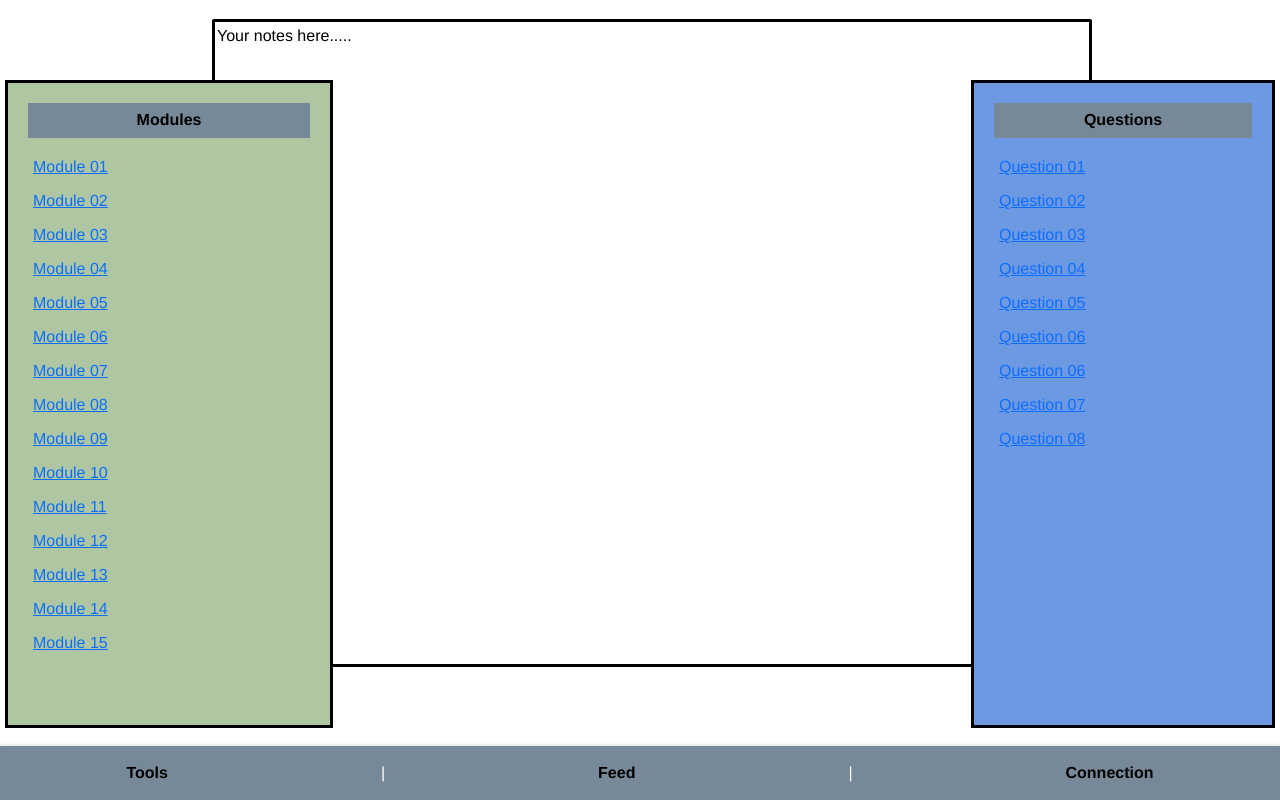
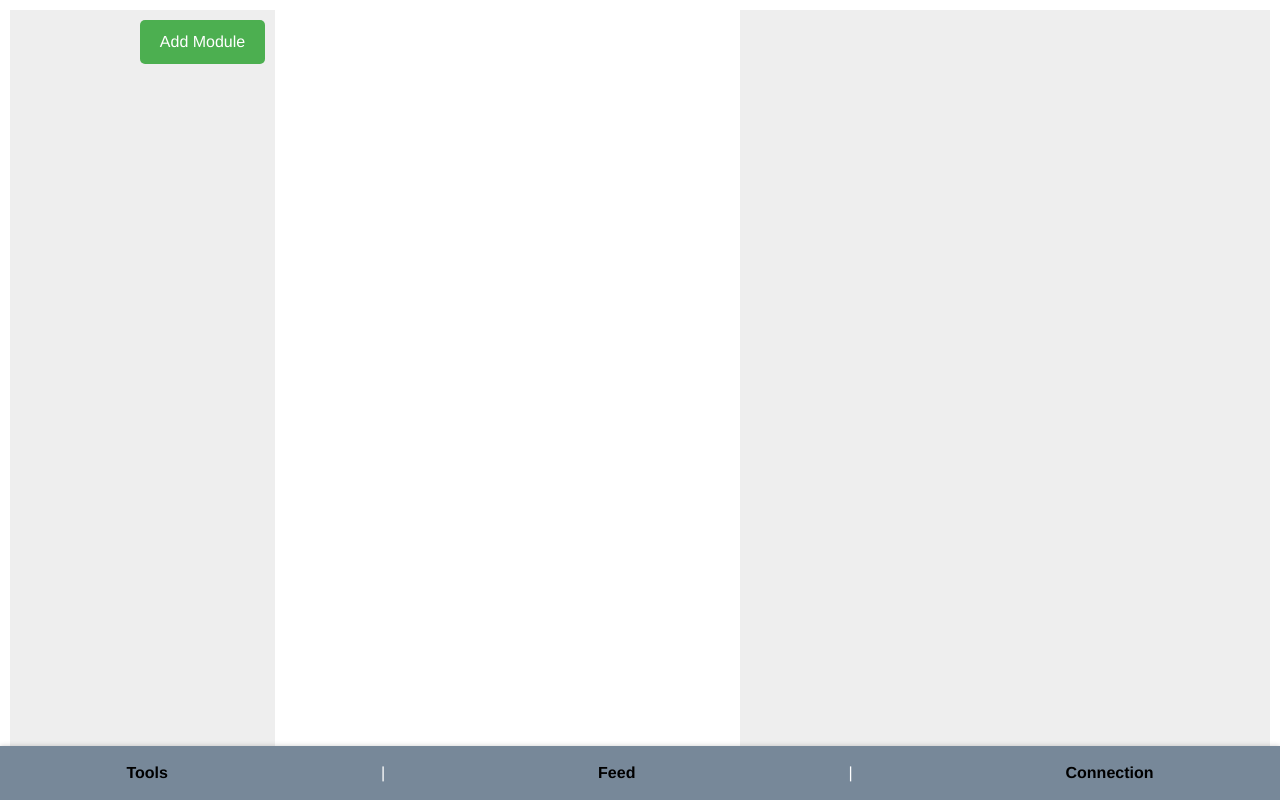
Before and after one commit to bhathiknk/socialmedia-webapp, a Vue app: page /ShortNote in a window 1280 px wide. Built offline with nearby package versions, Linux system fonts and the light colour scheme; what @ckeditor/ckeditor5-vue would draw is missing.

Commit message:
module add functionncreated

```diff
--- a/package.json
+++ b/package.json
@@ -18,6 +18,7 @@
     "flowbite": "^1.8.1",
     "font-awesome": "^4.7.0",
     "fullcalendar": "^6.1.9",
+    "jquery": "^3.7.1",
     "mitt": "^3.0.1",
     "sweetalert": "^2.1.2",
     "sweetalert2": "^11.9.0",
--- a/src/components/ShortNote.vue
+++ /dev/null
@@ -1,122 +0,0 @@
-<template>
-  <html data-theme='cupcake'>
-
-  <!--    middle textarea-->
-  <textarea class="textarea textarea-accent" placeholder="Bio">Your notes here.....</textarea>
-
-  <ul class="menu bg-base-200 w-56 rounded-box module-box">
-    <div class="menu-title-div">
-      <li class="menu-title">Modules</li>
-    </div>
-    <li><a class="modules">Module 01</a></li>
-    <li><a class="modules">Module 02</a></li>
-    <li><a class="modules">Module 03</a></li>
-    <li><a class="modules">Module 04</a></li>
-    <li><a class="modules">Module 05</a></li>
-    <li><a class="modules">Module 06</a></li>
-    <li><a class="modules">Module 07</a></li>
-    <li><a class="modules">Module 08</a></li>
-    <li><a class="modules">Module 09</a></li>
-    <li><a class="modules">Module 10</a></li>
-    <li><a class="modules">Module 11</a></li>
-    <li><a class="modules">Module 12</a></li>
-    <li><a class="modules">Module 13</a></li>
-    <li><a class="modules">Module 14</a></li>
-    <li><a class="modules">Module 15</a></li>
-  </ul>
-
-  <ul class="menu bg-base-200 w-56 rounded-box questions-box">
-    <div class="menu-title-div">
-      <li class="menu-title">Questions</li>
-    </div>
-    <li><a class="modules">Question 01</a></li>
-    <li><a class="modules">Question 02</a></li>
-    <li><a class="modules">Question 03</a></li>
-    <li><a class="modules">Question 04</a></li>
-    <li><a class="modules">Question 05</a></li>
-    <li><a class="modules">Question 06</a></li>
-    <li><a class="modules">Question 06</a></li>
-    <li><a class="modules">Question 07</a></li>
-    <li><a class="modules">Question 08</a></li>
-
-
-  </ul>
-
-  </html>
-</template>
-
-<script setup>
-
-
-</script>
-
-<style lang="scss" scoped>
-
-//screen resolution set
-@media (max-width: 680px) {
-
-
-}
-
-.textarea-accent {
-  height: 40.5rem;
-  width: 55rem;
-  margin-top: 1.2rem;
-  margin-left: 24px;
-  border: solid black;
-  border-radius: 2px;
-  overflow: auto;
-
-}
-li{
-  padding: 5px;
-  list-style: none;
-  font-size: 16px;
-}
-
-.module-box{
-  height: 40.5rem;
-  width: 20.5rem;
-  position: fixed;
-  bottom: 56.2px;
-  left: 5px;
-  display: block;
-  gap: 5px;
-  text-align: left;
-  background-color: #afc6a3;
-  color: whitesmoke;
-  padding: 20px;
-  border: 3px solid black;
-  overflow: auto;
-
-}
-
-.menu-title-div{
-  display: block;
-  height: 35px;
-  width: 100%;
-  color: black;
-  background-color: #778899;
-  text-align: center;
-  margin-bottom: 12px;
-  font-weight: bold;
-  overflow: auto;
-}
-
-.questions-box{
-  height: 40.5rem;
-  width: 19rem;
-  background-color: #6d99e3;
-  text-align: left;
-  position: fixed;
-  right: 5px;
-  bottom: 3.5rem;
-  border: 3px solid black;
-  padding: 20px;
-  overflow: auto;
-
-
-}
-
-
-</style>
--- /dev/null
+++ b/src/components/ShortNote/AddShortNote.vue
@@ -0,0 +1,110 @@
+<template>
+  <div>
+    <h1>Add Module</h1>
+    <div>
+      <form @submit.prevent="saveModule" class="entry-form">
+
+        <label for="entryMood">Module Name:</label>
+        <input type="text" v-model="moduleName" id="entryMood" />
+
+
+        <button type="submit" class="form-button">{{ editing ? "Save Journal" : "Save Module Name" }}</button>
+      </form>
+    </div>
+  </div>
+</template>
+
+<script>
+import axios from 'axios';
+import Swal from "sweetalert2";
+
+export default {
+  data() {
+    return {
+        moduleName: "",
+
+    };
+  },
+  methods: {
+
+    async saveModule() {
+      try {
+        const token = localStorage.getItem('token');
+        //console.log('Token:', token);
+        if (!token) {
+          console.error('Token not found');
+          return;
+        }
+
+        const response = await axios.post(
+            'http://localhost:8080/create-module',
+            { moduleName: this.moduleName },
+            {
+              headers: {
+                Authorization: token, // Use the retrieved token directly
+                'Content-Type': 'application/json',
+              },
+            }
+        );
+
+        console.log(response.data);
+        this.showSuccessMessage(); // Call function to show success message
+      } catch (error) {
+        console.error('Error saving question:', error.response ? error.response.data : error);
+        alert('Failed to save question. Please try again.');
+      }
+    },
+
+    showSuccessMessage() {
+      // Show success message using SweetAlert
+      Swal.fire({
+        icon: 'success',
+        title: 'Success!',
+        text: 'Journal saved successfully',
+      });
+    },
+
+  },
+  mounted() {
+  },
+};
+</script>
+
+<style scoped>
+body {
+  overflow-y: auto; /* Enable vertical scrolling for the entire page */
+  height: 100%; /* Ensure body expands to full height of viewport */
+}
+
+.entry-form {
+  max-width: 800px;
+  margin: 100px auto;
+
+}
+
+.entry-form label {
+  display: block;
+  margin-bottom: 1px;
+}
+
+.entry-form input,
+.entry-form textarea {
+  width: 100%;
+  padding: 8px;
+  margin-bottom: 16px;
+  box-sizing: border-box;
+}
+
+.entry-form button {
+  background-color: #4caf50;
+  color: #fff;
+  padding: 10px 15px;
+  border: none;
+  cursor: pointer;
+  font-size: 16px;
+}
+
+.entry-form button:hover {
+  background-color: #45a049;
+}
+</style>
--- /dev/null
+++ b/src/components/ShortNote/ShortNote.vue
@@ -0,0 +1,144 @@
+<template>
+  <div class="resourceLibrary">
+    <!-- First container -->
+    <div class="container1">
+      <button class="addModuleButton" @click="redirectToAddShortNote">Add Module</button> <!-- Button added here -->
+      <div v-for="(name, index) in moduleNames" :key="index" class="card">
+        <p class="moduleName">{{ name }}</p>
+      </div>
+    </div>
+
+    <!-- Second container -->
+    <div class="container2">
+      <!-- Content for container 2 -->
+    </div>
+
+    <!-- Third container -->
+    <div class="container3">
+      <!-- Content for container 3 -->
+    </div>
+  </div>
+</template>
+
+
+
+<script>
+import axios from 'axios';
+
+export default {
+  data() {
+    return {
+      moduleNames: []
+    };
+  },
+  mounted() {
+    this.fetchModuleNames();
+  },
+  methods: {
+    async fetchModuleNames() {
+      try {
+        const token = localStorage.getItem("token");
+        if (!token) {
+          console.error("Token not found in localStorage");
+          return;
+        }
+
+        const response = await axios.get(
+            "http://localhost:8080/modules",
+            {
+              headers: {
+                Authorization: token,
+              },
+            }
+        );
+
+        if (response.status === 200) {
+          this.moduleNames = response.data.map(module => module.moduleName) || [];
+        } else {
+          console.error("Failed to fetch module names:", response.status, response.data);
+        }
+      } catch (error) {
+        console.error("Error fetching module names:", error);
+      }
+    },
+    redirectToAddShortNote() {
+      this.$router.push('/AddShortNote'); // Redirect to AddShortNote route
+    }
+  }
+};
+</script>
+
+<style scoped>
+/* Add your CSS styling for the component here */
+.resourceLibrary {
+  display: flex;
+  flex-wrap: wrap;
+  width: 100vw;
+  height: 100vh;
+}
+
+.container1 {
+  flex: 0.5;
+  display: flex;
+  flex-direction: column; /* Display module names vertically */
+  justify-content: center;
+  align-items: center;
+  color: white;
+  font-size: 2em;
+  margin: 10px; /* Add margin between containers */
+  background-color: #eeeeee;
+  position: relative; /* Position relative for button positioning */
+}
+
+.addModuleButton {
+  position: absolute; /* Position the button absolutely within the container */
+  top: 10px; /* Adjust top position */
+  right: 10px; /* Adjust right position */
+  background-color: #4CAF50; /* Green */
+  border: none;
+  color: white;
+  padding: 10px 20px;
+  text-align: center;
+  text-decoration: none;
+  display: inline-block;
+  font-size: 16px;
+  cursor: pointer;
+  border-radius: 5px;
+}
+
+.container2 {
+  flex: 0.8;
+  display: flex;
+  justify-content: center;
+  align-items: center;
+  color: white;
+  font-size: 2em;
+  margin: 10px; /* Add margin between containers */
+  background-color: #ffffff;
+}
+
+.container3 {
+  flex: 1;
+  display: flex;
+  justify-content: center;
+  align-items: center;
+  color: white;
+  font-size: 2em;
+  margin: 10px; /* Add margin between containers */
+  background-color: #eeeeee;
+}
+
+.card {
+  width: 300px; /* Set the width of the card */
+  height: 70px; /* Set the height of the card */
+  background-color: #eeeeee; /* Set background color */
+  display: flex;
+  justify-content: center;
+  align-items: center;
+  margin: 10px; /* Add margin between cards */
+}
+/* Style for module names */
+.moduleName {
+  font-size: 0.5em; /* Adjust font size */
+}
+</style>
--- a/src/router/index.js
+++ b/src/router/index.js
@@ -7,7 +7,7 @@ import EventCalendar from "@/components/EventCalendar.vue"
 import DiscussionForum from "../components/DiscussionForum/DiscussionForum.vue"
 import DailyJournaling from "@/components/DailyJournal/DailyJournaling.vue";
 import GradesTracking from "@/components/GradesTracking.vue";
-import ShortNote from "@/components/ShortNote.vue";
+import ShortNote from "@/components/ShortNote/ShortNote.vue";
 import ProfileEdit from "@/components/ProfileCom/ProfileEdit.vue";
 import SignUp from "@/components/LoggingComponent/SignUp.vue";
 import SignIn from "@/components/LoggingComponent/SignIn.vue";
@@ -16,6 +16,7 @@ import AddFeed from "@/components/FeedCom/AddFeed.vue";
 import AddJournal from "@/components/DailyJournal/AddJournal.vue"
 import JournalDetailsModal from "@/components/DailyJournal/JournalDetailsModal.vue"
 import AddDiscussion from "@/components/DiscussionForum/AddDiscussion.vue";
+import AddShortNote from "@/components/ShortNote/AddShortNote.vue";
 
 const routes = [
   {
@@ -102,6 +103,11 @@ const routes = [
     path:'/AddDiscussion',
     name:'AddDiscussion',
     component: AddDiscussion
+  },
+  {
+    path:'/AddShortNote',
+    name:'AddShortNote',
+    component: AddShortNote
   }
 ]
 
```
Also changed, not shown: 1 other file (tests, documents, lock files or other folders).
